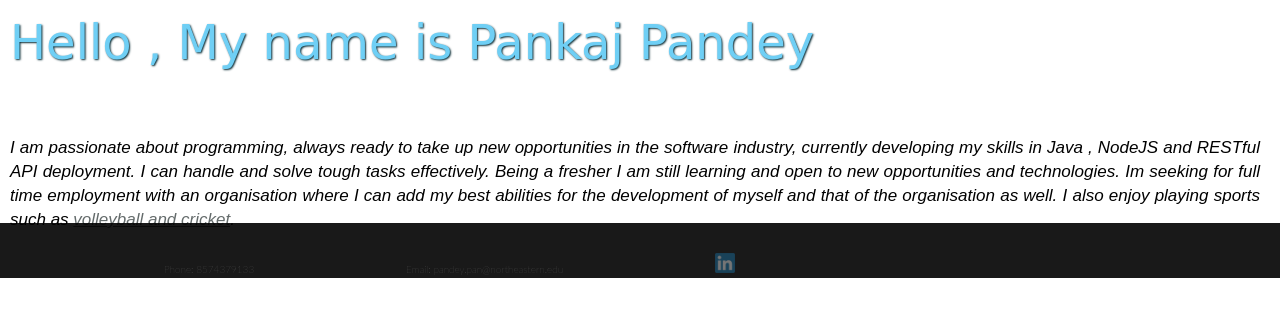
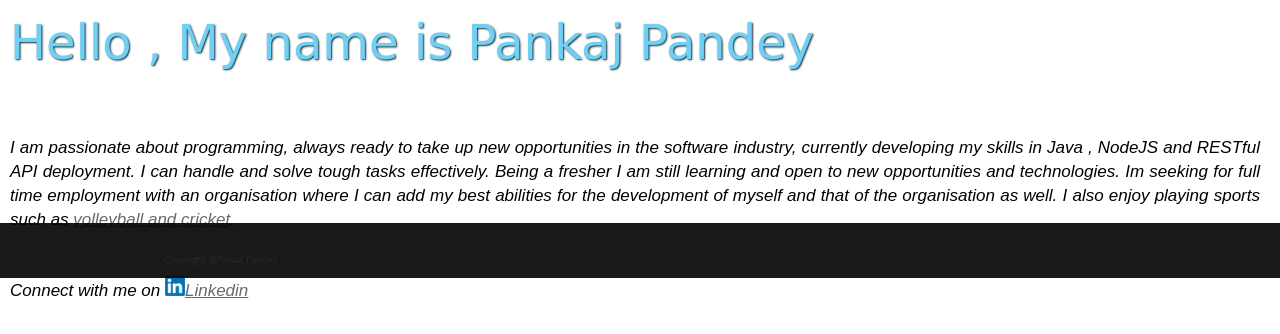
Before and after one commit to PankajPandey309/personalProject, a website: page index.html in a window 1280 px wide. Shown: the part 522-856 px from the top of the page. Drawn offline with Linux system fonts and the light colour scheme.

Commit message:
first commit

```diff
--- a/index.html
+++ b/index.html
@@ -46,6 +46,7 @@
         <p>I am passionate about programming, always ready to take up new opportunities in the software industry, currently developing my skills in Java , NodeJS and RESTful API deployment. I can handle and solve tough tasks effectively. Being a fresher I am still learning and open to new opportunities and technologies. Im seeking for full time employment with an organisation where I can add my best abilities for the development of myself and that of the organisation as well.
           I also enjoy playing sports such as <a href="html/hobbies#sports">volleyball and cricket</a>.
         </p>
+        <p>Connect with me on <a href="https://www.linkedin.com/in/pankaj-pandey309/" target="_blank"><img src="../images/linkedin.png" width = "20" height = "20">Linkedin</a></p>
       </div>
 
 
@@ -64,9 +65,8 @@
     <div class="footer-menu">
       <span>
       <ul class="f-menu">
-        <li ><a href="#">Phone: 8574379133</a></li>
-        <li ><a href="#" >Email: pandey.pan@northeastern.edu</a></li>
-        <li ><a href="https://www.linkedin.com/in/pankaj-pandey309/" target="_blank"><img src="../images/linkedin.png" width = "20" height = "20"></a></li>
+        <li >Copyright @Pankaj Pandey</li>
+
         </ul>
     </span>
     </div>
```
Also changed, not shown: html/feedback.html (+1 -3 lines), html/hobbies.html (+2 -4 lines), html/resume.html (+2 -4 lines).
